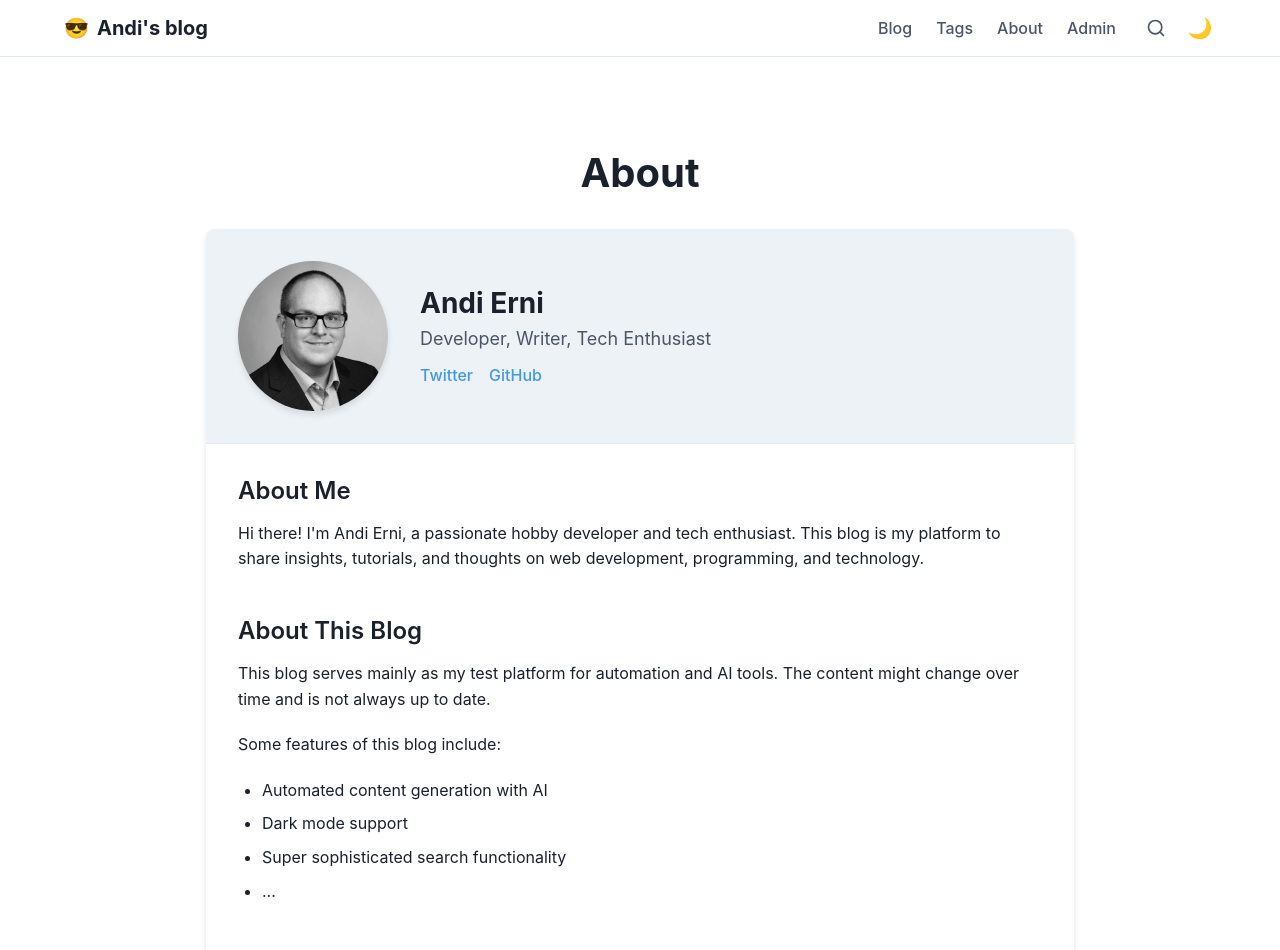
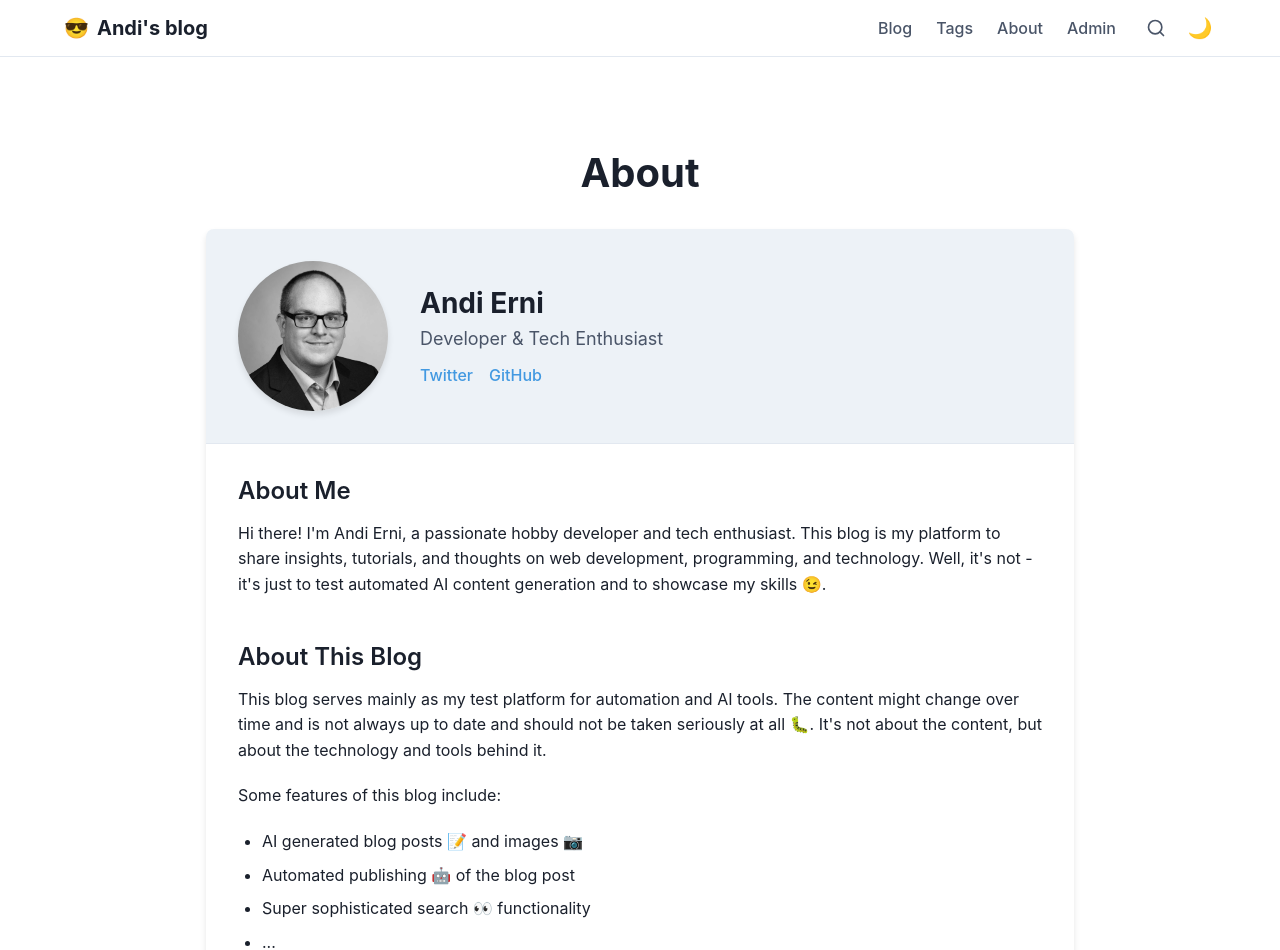
Before and after one commit to ajerni/andiblog, a SvelteKit app: page /about in a window 1280 px wide. Shown: the top 950 px of the page. Built offline with nearby package versions, Linux system fonts and the light colour scheme; no server answers.

Commit message:
final for now

```diff
--- a/src/lib/stores/posts.ts
+++ b/src/lib/stores/posts.ts
@@ -99,8 +99,8 @@ export async function fetchAllPosts(): Promise<void> {
   fetchPromise = new Promise(async (resolve) => {
     try {
       console.log('Starting API fetch...');
-      // Request 100 posts to make sure we get all of them
-      const response = await fetch(`${API_URL}/posts?limit=100&_=${Date.now()}`);
+      // Request 10000 posts to make sure we get all of them
+      const response = await fetch(`${API_URL}/posts?limit=10000&_=${Date.now()}`);
 
       if (!response.ok) {
         throw new Error(`API error: ${response.status}`);
--- a/src/routes/about/+page.svelte
+++ b/src/routes/about/+page.svelte
@@ -18,7 +18,7 @@
 
       <div class="bio">
         <h2>Andi Erni</h2>
-        <p class="tagline">Developer, Writer, Tech Enthusiast</p>
+        <p class="tagline">Developer & Tech Enthusiast</p>
 
         <div class="social-links">
           <a href="https://x.com/andreas_erni" target="_blank" rel="noopener noreferrer">Twitter</a>
@@ -29,21 +29,21 @@
 
     <div class="content-section">
       <h3>About Me</h3>
-      <p>Hi there! I'm Andi Erni, a passionate hobby developer and tech enthusiast. This blog is my platform to share insights, tutorials, and thoughts on web development, programming, and technology.</p>
+      <p>Hi there! I'm Andi Erni, a passionate hobby developer and tech enthusiast. This blog is my platform to share insights, tutorials, and thoughts on web development, programming, and technology. Well, it's not - it's just to test automated AI content generation and to showcase my skills 😉.</p>
 
       <h3>About This Blog</h3>
-      <p>This blog serves mainly as my test platform for automation and AI tools. The content might change over time and is not always up to date.</p>
+      <p>This blog serves mainly as my test platform for automation and AI tools. The content might change over time and is not always up to date and should not be taken seriously at all 🐛. It's not about the content, but about the technology and tools behind it.</p>
 
       <p>Some features of this blog include:</p>
       <ul>
-        <li>Automated content generation with AI</li>
-        <li>Dark mode support</li>
-        <li>Super sophisticated search functionality</li>
+        <li>AI generated blog posts 📝 and images 📷</li>
+        <li>Automated publishing 🤖 of the blog post</li>
+        <li>Super sophisticated search 👀 functionality</li>
         <li>...</li>
       </ul>
 
       <h3>Get in Touch</h3>
-      <p>Have questions, suggestions, or just want to say hello? Feel free to reach out through any of the social links above or visit my website at <a href="https://www.andierni.ch" target="_blank" rel="noopener noreferrer">www.andierni.ch</a>.</p>
+      <p>Have questions, project ideas, or just want to say hello? Feel free to reach out through any of the social links above or visit my website at <a href="https://www.andierni.tech" target="_blank" rel="noopener noreferrer">www.andierni.ch</a>.</p>
     </div>
   </div>
 </div>
```
